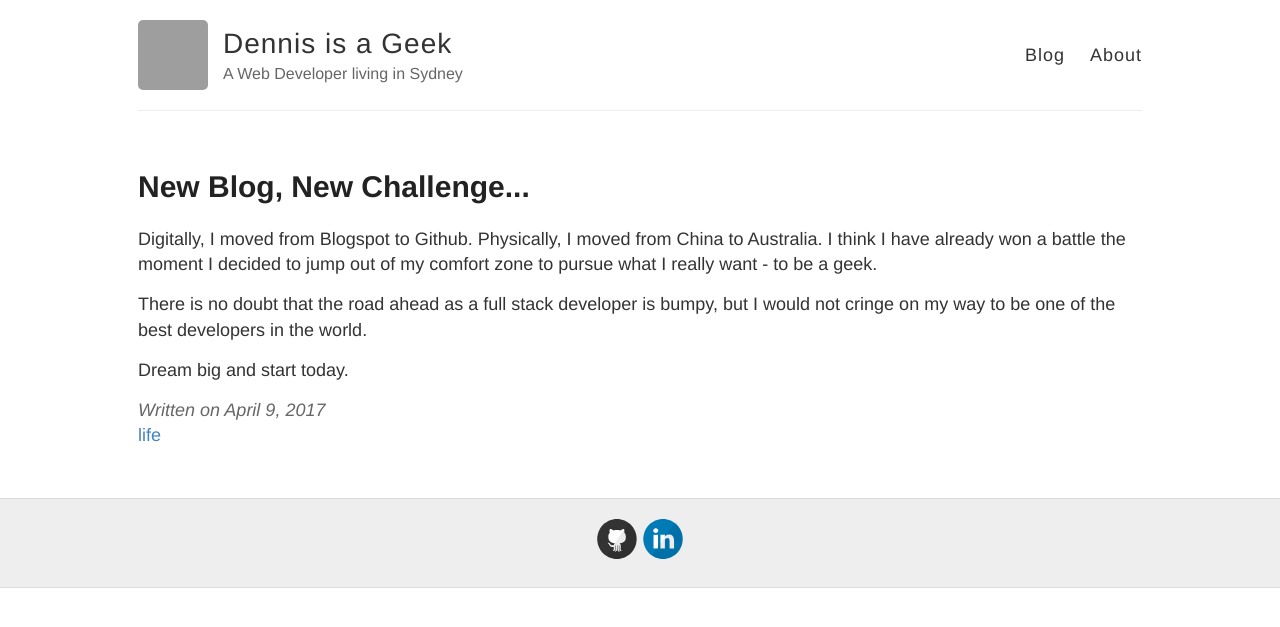
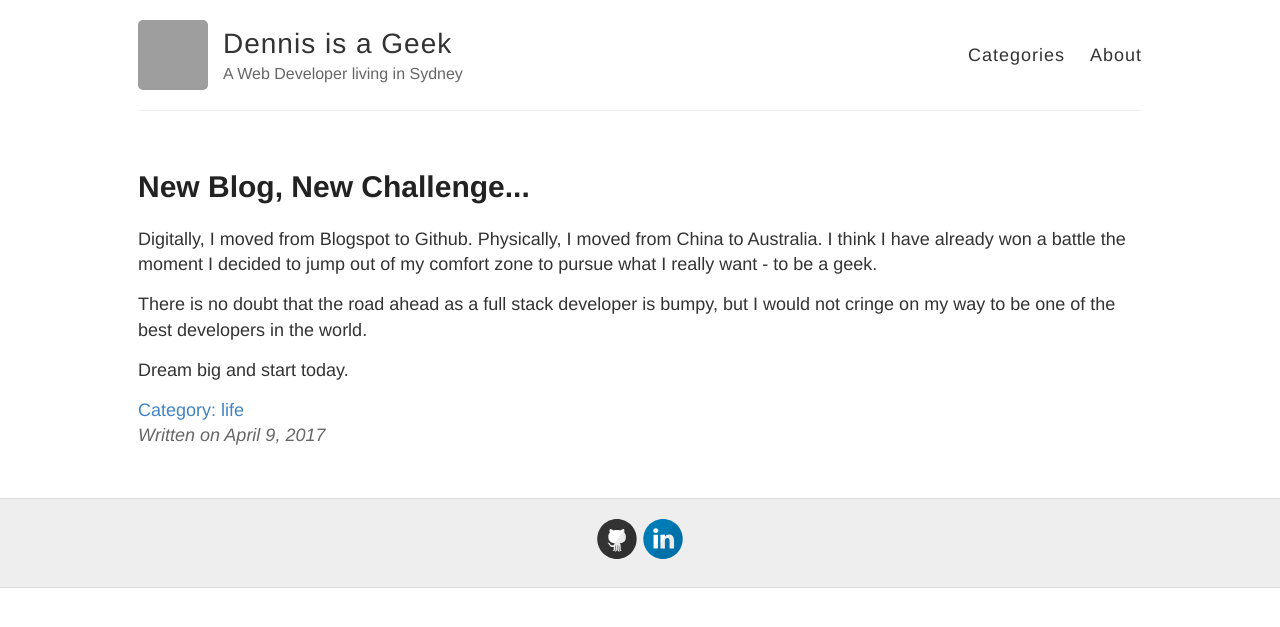
Before and after one commit to dennisXZX/dennisxzx.blog.github.io-deprecated, a Jekyll site: the page built from _posts/2017-4-9-New-Blog-New-Challenge.md, in a window 1280 px wide. Shown: the top 627 px of the page. Built offline with Jekyll 4.4.1, drawn with Linux system fonts in a browser that asks for light colours; comment, search, counter and statistics services are not loaded; grey boxes are pictures that could not be loaded.

Commit message:
optimized category position

```diff
--- a/_layouts/default.html
+++ b/_layouts/default.html
@@ -27,7 +27,7 @@
           </div>
 
           <nav>
-            <a href="{{ site.baseurl }}/">Blog</a>
+            <a href="{{ site.baseurl }}/categories">Categories</a>
             <a href="{{ site.baseurl }}/about">About</a>
           </nav>
         </header>
--- a/_layouts/post.html
+++ b/_layouts/post.html
@@ -9,10 +9,6 @@ layout: default
     {{ content }}
   </div>
 
-  <div class="date">
-    Written on {{ page.date | date: "%B %e, %Y" }}
-  </div>
-
   <div class="post-categories">
     {% if post %}
       {% assign categories = post.categories %}
@@ -20,10 +16,14 @@ layout: default
       {% assign categories = page.categories %}
     {% endif %}
     {% for category in categories %}
-    <a href="{{site.baseurl}}/categories/#{{category|slugize}}">{{category}}</a>
+    <a href="{{site.baseurl}}/categories/#{{category|slugize}}">Category: {{category}}</a>
     {% unless forloop.last %}&nbsp;{% endunless %}
     {% endfor %}
   </div>
 
+  <div class="date">
+    Written on {{ page.date | date: "%B %e, %Y" }}
+  </div>
+
   {% include disqus.html %}
 </article>
```
